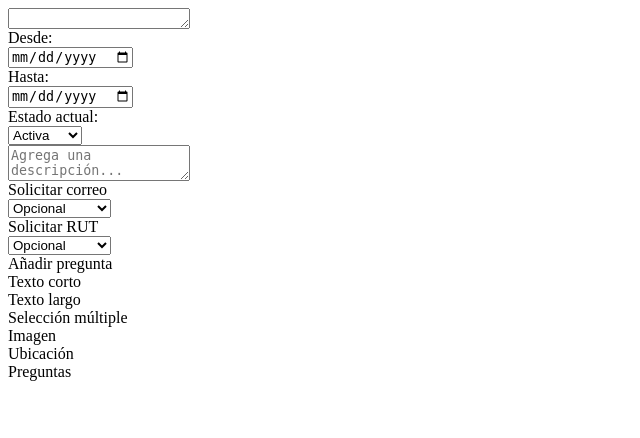
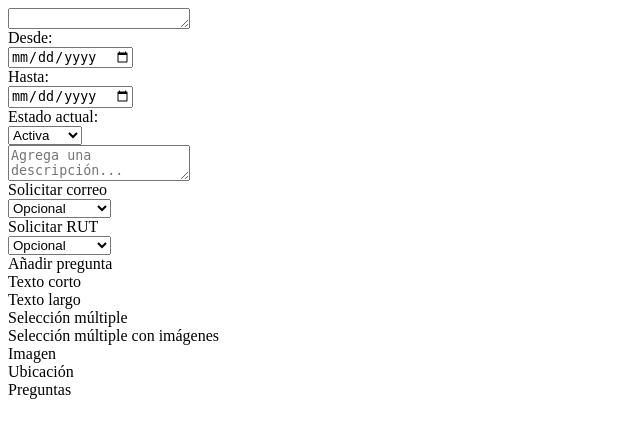
Before and after one commit to rodrigo-c/capca-miratu, a Django app: template apps/admin/templates/admin/views/query-edit.html in a window 1280 px wide. Shown: the top 438 px of the page, without its empty margins (0-640 px from the left). Run offline with Django 4.2, Linux system fonts and the light colour scheme; the template is opened without the code that fills it, so the values that code supplies are empty; parts of the project's set-up code (start-up, migrations or seed data) failed here and were passed over.

Commit message:
chore(admin.templates.views.query-edit): add select image to create question button

```diff
--- a/apps/admin/templates/admin/views/query-edit.html
+++ b/apps/admin/templates/admin/views/query-edit.html
@@ -92,6 +92,7 @@
                             <div class="dropdown-item" kind="TEXT" type="short">Texto corto</div>
                             <div class="dropdown-item" kind="TEXT" type="large">Texto largo</div>
                             <div class="dropdown-item" kind="SELECT">Selección múltiple</div>
+                            <div class="dropdown-item" kind="SELECT_IMAGE">Selección múltiple con imágenes</div>
                             <div class="dropdown-item" kind="IMAGE">Imagen</div>
                             <div class="dropdown-item" kind="POINT">Ubicación</div>
                         </div>
```
